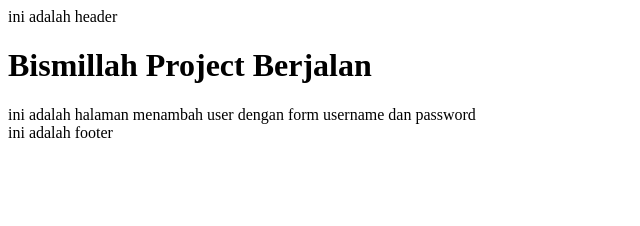
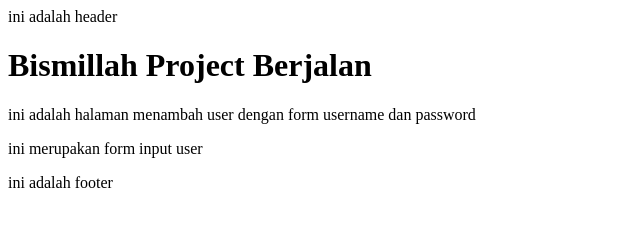
Before and after one commit to salamkun/Erp, a plain HTML site: page user.html in a window 1280 px wide. Shown: the whole page, without its empty margins (0-640 px from the left). Drawn offline with Linux system fonts and the light colour scheme.

Commit message:
menambah content pada halaman user

```diff
--- a/user.html
+++ b/user.html
@@ -13,6 +13,9 @@
     <div>
       ini adalah halaman menambah user dengan form username dan password
     </div>
+
+    <p>ini merupakan form input user</p>
+
     <footer>ini adalah footer</footer>
   </body>
 </html>
```
